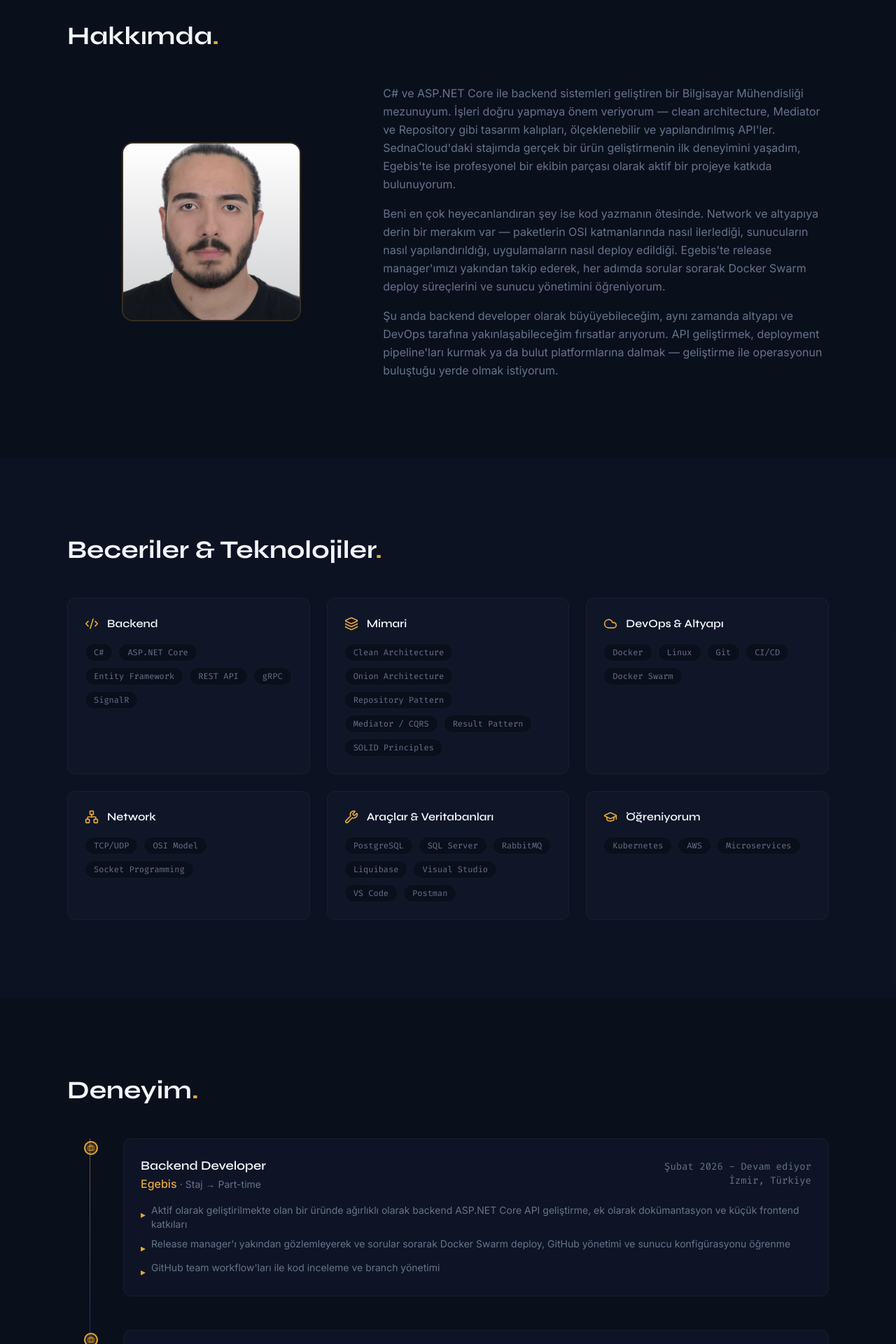
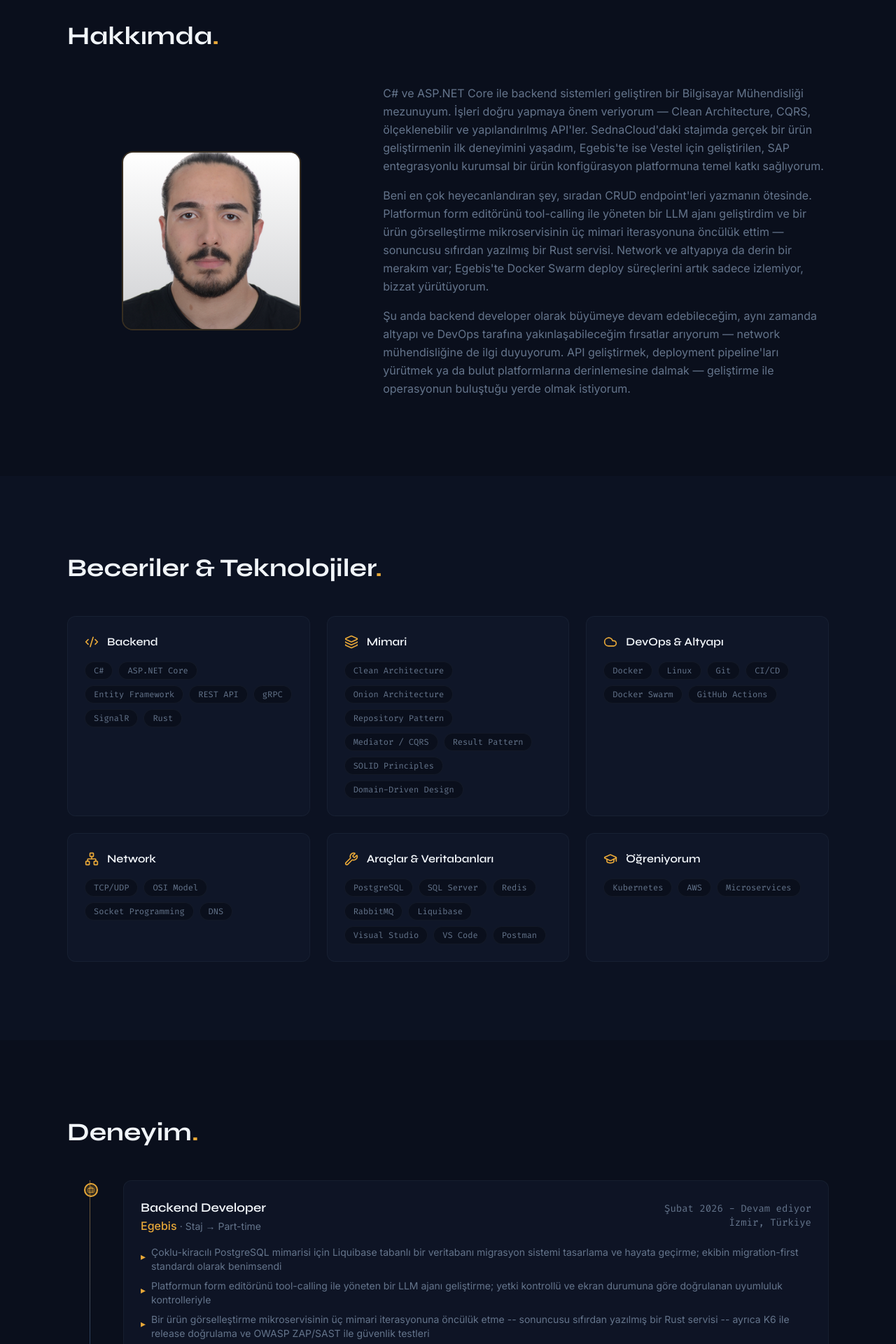
Before and after one commit to BerkeAlpaslan/portfolio, a Next.js app: page / in a window 1280 px wide. Shown: the part 880-2800 px from the top of the page at 70% size. Built offline with nearby package versions, Linux system fonts and the light colour scheme.

Commit message:
Refresh content: current Egebis work (LLM agent, Rust microservice), fix MediSync/Sedna frontend mislabel, add missing skills

```diff
--- a/src/data/projects.ts
+++ b/src/data/projects.ts
@@ -33,12 +33,12 @@ export const projects: Project[] = [
   },
   {
     id: "medisync",
-    title: "MediSync API + CLI",
+    title: "MediSync",
     description: {
-      en: "Graduation Project I — a medical synchronization platform with a RESTful API backend and a TypeScript CLI client.",
-      tr: "Bitirme Projesi I — RESTful API backend ve TypeScript CLI istemcisi ile medikal senkronizasyon platformu.",
+      en: "Graduation Project I — a healthcare platform inspired by Turkey's national MHRS (appointment scheduling) and e-Nabız (personal health records) systems, with an ASP.NET Core backend and an Angular web frontend.",
+      tr: "Bitirme Projesi I — Türkiye'nin MHRS (randevu) ve e-Nabız (kişisel sağlık kaydı) sistemlerinden ilham alan bir sağlık platformu; ASP.NET Core backend ve Angular web frontend ile geliştirildi.",
     },
-    tech: ["C#", "ASP.NET Core", "TypeScript", "REST API"],
+    tech: ["C#", "ASP.NET Core", "Angular", "TypeScript"],
     github: "https://github.com/BerkeAlpaslan/medisync-api",
     featured: true,
   },
@@ -57,10 +57,10 @@ export const projects: Project[] = [
     id: "sedna-reservation",
     title: "Sedna Reservation",
     description: {
-      en: "Internship project at SednaCloud — a complete hotel reservation system with a .NET API backend and TypeScript CLI frontend.",
-      tr: "SednaCloud staj projesi — .NET API backend ve TypeScript CLI frontend ile eksiksiz otel rezervasyon sistemi.",
+      en: "Internship project at SednaCloud — a hotel reservation system with an ASP.NET Core backend and an Angular frontend, built largely solo.",
+      tr: "SednaCloud staj projesi — ASP.NET Core backend ve Angular frontend ile, büyük ölçüde tek başıma geliştirilen bir otel rezervasyon sistemi.",
     },
-    tech: ["C#", "ASP.NET Core", "TypeScript", "REST API"],
+    tech: ["C#", "ASP.NET Core", "Angular", "TypeScript"],
     github: "https://github.com/BerkeAlpaslan/sedna-reservation-api",
     featured: true,
   },
--- a/src/data/skills.ts
+++ b/src/data/skills.ts
@@ -6,23 +6,23 @@ export type SkillCategory = {
 export const skillCategories: SkillCategory[] = [
   {
     key: "backend",
-    items: ["C#", "ASP.NET Core", "Entity Framework", "REST API", "gRPC", "SignalR"],
+    items: ["C#", "ASP.NET Core", "Entity Framework", "REST API", "gRPC", "SignalR", "Rust"],
   },
   {
     key: "architecture",
-    items: ["Clean Architecture", "Onion Architecture", "Repository Pattern", "Mediator / CQRS", "Result Pattern", "SOLID Principles"],
+    items: ["Clean Architecture", "Onion Architecture", "Repository Pattern", "Mediator / CQRS", "Result Pattern", "SOLID Principles", "Domain-Driven Design"],
   },
   {
     key: "devops",
-    items: ["Docker", "Linux", "Git", "CI/CD", "Docker Swarm"],
+    items: ["Docker", "Linux", "Git", "CI/CD", "Docker Swarm", "GitHub Actions"],
   },
   {
     key: "networking",
-    items: ["TCP/UDP", "OSI Model", "Socket Programming"],
+    items: ["TCP/UDP", "OSI Model", "Socket Programming", "DNS"],
   },
   {
     key: "tools",
-    items: ["PostgreSQL", "SQL Server", "RabbitMQ", "Liquibase", "Visual Studio", "VS Code", "Postman"],
+    items: ["PostgreSQL", "SQL Server", "Redis", "RabbitMQ", "Liquibase", "Visual Studio", "VS Code", "Postman"],
   },
   {
     key: "learning",
--- a/src/i18n/translations.ts
+++ b/src/i18n/translations.ts
@@ -14,7 +14,7 @@ export const translations = {
       taglines: [
         ".NET Developer | Network & DevOps Explorer",
         "Backend Engineer | Clean Architecture Advocate",
-        "Building Robust APIs | Learning Infrastructure",
+        "Building Robust APIs | Shipping Infrastructure",
       ],
       cta_projects: "View Projects",
       cta_contact: "Get in Touch",
@@ -22,9 +22,9 @@ export const translations = {
     },
     about: {
       title: "About Me",
-      p1: "I'm a Computer Engineering graduate who builds backend systems with C# and ASP.NET Core. I care about doing things right — clean architecture, design patterns like Mediator and Repository, and APIs that are structured to scale. My internship at SednaCloud gave me my first taste of building a real product, and at Egebis I've been contributing to an actively evolving project as part of a professional team.",
-      p2: "What excites me most, though, goes beyond writing code. I have a deep curiosity for networking and infrastructure — how packets move through the OSI layers, how servers are configured, how applications get deployed. At Egebis, I've been learning Docker Swarm deployments and server management by closely shadowing our release manager, asking questions at every step.",
-      p3: "I'm currently looking for opportunities where I can grow as a backend developer while getting closer to the infrastructure and DevOps side of things. Whether it's building APIs, setting up deployment pipelines, or diving into cloud platforms — I want to be where development meets operations.",
+      p1: "I'm a Computer Engineering graduate who builds backend systems with C# and ASP.NET Core. I care about doing things right — Clean Architecture, CQRS, and APIs that are structured to scale. My internship at SednaCloud gave me my first taste of building a real product, and at Egebis I'm a core contributor to an enterprise, SAP-integrated product-configuration platform built for Vestel.",
+      p2: "What excites me most goes beyond writing CRUD endpoints. I built an LLM-powered agent that drives the platform's form editor through tool-calling, and led three architecture iterations of a product-visualization microservice — the latest a from-scratch Rust service. I also have a deep curiosity for networking and infrastructure, and I'm hands-on with Docker Swarm deployments at Egebis, not just watching from the sidelines.",
+      p3: "I'm currently looking for opportunities where I can keep growing as a backend developer while getting closer to the infrastructure and DevOps side of things — and I'm curious about network engineering too. Whether it's building APIs, running deployment pipelines, or diving deeper into cloud platforms, I want to be where development meets operations.",
     },
     skills: {
       title: "Skills & Technologies",
@@ -44,9 +44,9 @@ export const translations = {
         location: "Izmir, Turkey",
         period: "Feb 2026 - Present",
         description: [
-          "Developing ASP.NET Core APIs as part of an actively evolving product, primarily on the backend with additional documentation and minor frontend contributions",
-          "Learning Docker Swarm deployment, GitHub management, and server configuration by closely observing and engaging with the release manager",
-          "Collaborating through GitHub team workflows including code reviews and branch management",
+          "Design and implement a multi-tenant PostgreSQL database migration system (Liquibase), adopted as the team's migration-first standard",
+          "Build an LLM-powered agent that drives the platform's form editor through tool-calling, with authorization-aware and screen-state-verified compatibility checks",
+          "Lead three architecture iterations of a product-visualization microservice -- the latest a from-scratch Rust service -- plus release validation (K6) and security testing (OWASP ZAP, SAST tooling)",
         ],
       },
       sedna: {
@@ -92,7 +92,7 @@ export const translations = {
       taglines: [
         ".NET Developer | Network & DevOps Meraklısı",
         "Backend Mühendisi | Clean Architecture Tutkunu",
-        "Sağlam API'ler | Altyapı Öğreniyorum",
+        "Sağlam API'ler | Altyapı Üretiyorum",
       ],
       cta_projects: "Projelerimi Gör",
       cta_contact: "İletişime Geç",
@@ -100,9 +100,9 @@ export const translations = {
     },
     about: {
       title: "Hakkımda",
-      p1: "C# ve ASP.NET Core ile backend sistemleri geliştiren bir Bilgisayar Mühendisliği mezunuyum. İşleri doğru yapmaya önem veriyorum — clean architecture, Mediator ve Repository gibi tasarım kalıpları, ölçeklenebilir ve yapılandırılmış API'ler. SednaCloud'daki stajımda gerçek bir ürün geliştirmenin ilk deneyimini yaşadım, Egebis'te ise profesyonel bir ekibin parçası olarak aktif bir projeye katkıda bulunuyorum.",
-      p2: "Beni en çok heyecanlandıran şey ise kod yazmanın ötesinde. Network ve altyapıya derin bir merakım var — paketlerin OSI katmanlarında nasıl ilerlediği, sunucuların nasıl yapılandırıldığı, uygulamaların nasıl deploy edildiği. Egebis'te release manager'ımızı yakından takip ederek, her adımda sorular sorarak Docker Swarm deploy süreçlerini ve sunucu yönetimini öğreniyorum.",
-      p3: "Şu anda backend developer olarak büyüyebileceğim, aynı zamanda altyapı ve DevOps tarafına yakınlaşabileceğim fırsatlar arıyorum. API geliştirmek, deployment pipeline'ları kurmak ya da bulut platformlarına dalmak — geliştirme ile operasyonun buluştuğu yerde olmak istiyorum.",
+      p1: "C# ve ASP.NET Core ile backend sistemleri geliştiren bir Bilgisayar Mühendisliği mezunuyum. İşleri doğru yapmaya önem veriyorum — Clean Architecture, CQRS, ölçeklenebilir ve yapılandırılmış API'ler. SednaCloud'daki stajımda gerçek bir ürün geliştirmenin ilk deneyimini yaşadım, Egebis'te ise Vestel için geliştirilen, SAP entegrasyonlu kurumsal bir ürün konfigürasyon platformuna temel katkı sağlıyorum.",
+      p2: "Beni en çok heyecanlandıran şey, sıradan CRUD endpoint'leri yazmanın ötesinde. Platformun form editörünü tool-calling ile yöneten bir LLM ajanı geliştirdim ve bir ürün görselleştirme mikroservisinin üç mimari iterasyonuna öncülük ettim — sonuncusu sıfırdan yazılmış bir Rust servisi. Network ve altyapıya da derin bir merakım var; Egebis'te Docker Swarm deploy süreçlerini artık sadece izlemiyor, bizzat yürütüyorum.",
+      p3: "Şu anda backend developer olarak büyümeye devam edebileceğim, aynı zamanda altyapı ve DevOps tarafına yakınlaşabileceğim fırsatlar arıyorum — network mühendisliğine de ilgi duyuyorum. API geliştirmek, deployment pipeline'ları yürütmek ya da bulut platformlarına derinlemesine dalmak — geliştirme ile operasyonun buluştuğu yerde olmak istiyorum.",
     },
     skills: {
       title: "Beceriler & Teknolojiler",
@@ -122,9 +122,9 @@ export const translations = {
         location: "İzmir, Türkiye",
         period: "Şubat 2026 - Devam ediyor",
         description: [
-          "Aktif olarak geliştirilmekte olan bir üründe ağırlıklı olarak backend ASP.NET Core API geliştirme, ek olarak dokümantasyon ve küçük frontend katkıları",
-          "Release manager'ı yakından gözlemleyerek ve sorular sorarak Docker Swarm deploy, GitHub yönetimi ve sunucu konfigürasyonu öğrenme",
-          "GitHub team workflow'ları ile kod inceleme ve branch yönetimi",
+          "Çoklu-kiracılı PostgreSQL mimarisi için Liquibase tabanlı bir veritabanı migrasyon sistemi tasarlama ve hayata geçirme; ekibin migration-first standardı olarak benimsendi",
+          "Platformun form editörünü tool-calling ile yöneten bir LLM ajanı geliştirme; yetki kontrollü ve ekran durumuna göre doğrulanan uyumluluk kontrolleriyle",
+          "Bir ürün görselleştirme mikroservisinin üç mimari iterasyonuna öncülük etme -- sonuncusu sıfırdan yazılmış bir Rust servisi -- ayrıca K6 ile release doğrulama ve OWASP ZAP/SAST ile güvenlik testleri",
         ],
       },
       sedna: {
```
